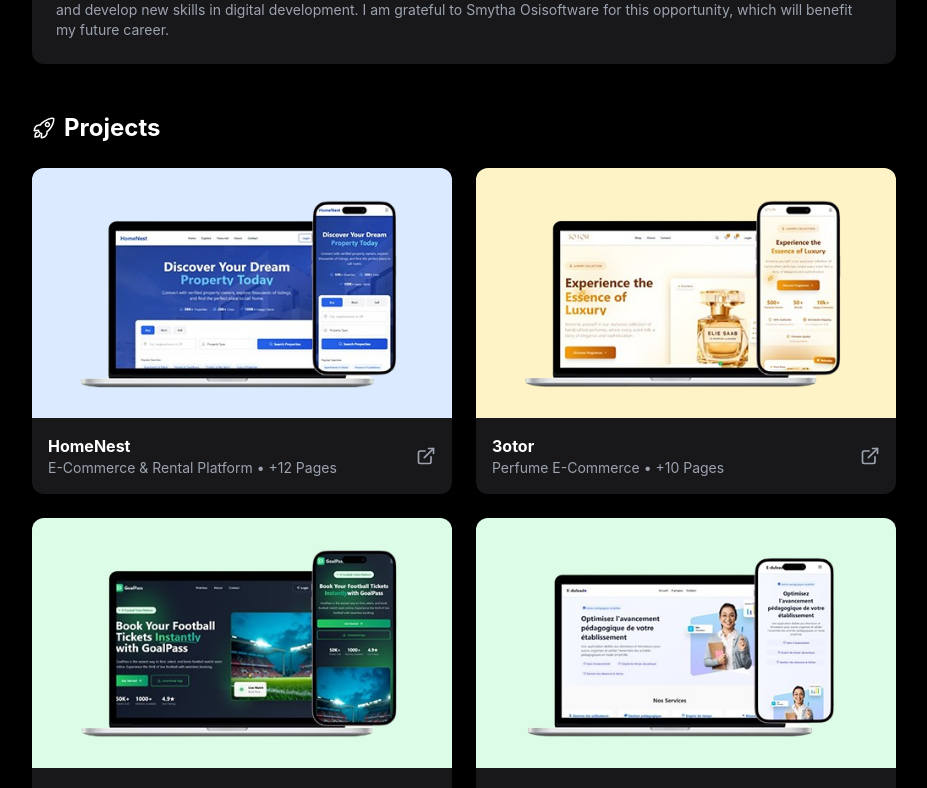
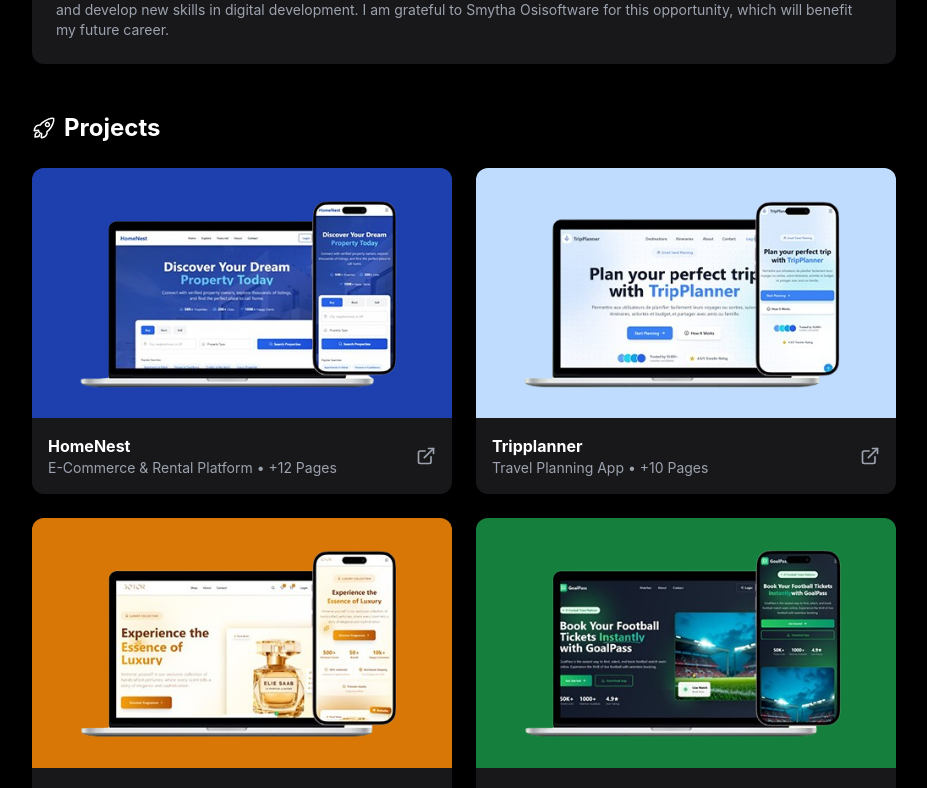
Before and after one commit to Zakroun/zakaryaerouane, a React (Create React App) app: page / in a window 1280 px wide. Shown: the part 1084-1872 px from the top of the page, without its empty margins (336-1263 px from the left). Built offline with nearby package versions, Linux system fonts and the light colour scheme.

Commit message:
update resume and profile section please

```diff
--- a/src/data/data.js
+++ b/src/data/data.js
@@ -31,52 +31,64 @@ export const projects = [
     category: "E-Commerce & Rental Platform",
     image: "images/homenest.png",
     pages: "+12 Pages",
-    color: "bg-blue-100",
-    desc: "Plateforme complète pour vendre, acheter et louer des biens immobiliers avec espace admin et dashboard utilisateur.",
+    color: "bg-blue-800",
+    desc: "A complete platform to sell, buy, and rent real estate properties, with admin panel and user dashboard.",
+  },
+  {
+    name: "Tripplanner",
+    category: "Travel Planning App",
+    image: "images/tripplanner.png",
+    pages: "+10 Pages",
+    color: "bg-blue-200",
+    desc: "A web application for planning trips with personalized itineraries, booking management, and interactive dashboard.",
   },
   {
     name: "3otor",
     category: "Perfume E-Commerce",
     image: "images/3otorperfum.png",
     pages: "+10 Pages",
-    color: "bg-amber-100",
-    desc: "Boutique en ligne spécialisée dans la vente de parfums avec gestion de stock, panier, commandes et dashboard admin.",
+    color: "bg-amber-600",
+    desc: "Online store specialized in selling perfumes with stock management, cart, orders, and admin dashboard.",
   },
   {
     name: "GoalPass",
     category: "Match Ticketing System",
     image: "images/goalpass.png",
     pages: "+10 Pages",
-    color: "bg-green-100",
-    desc: "Plateforme pour acheter des tickets de matchs, avec authentification, paiement et dashboard admin & utilisateur.",
+    color: "bg-green-700",
+    desc: "Platform to purchase match tickets, featuring authentication, payment, and admin & user dashboards.",
   },
   {
     name: "Edulead",
     category: "Education Platform",
     image: "images/edulead.png",
     pages: "+12 Pages",
-    color: "bg-green-100",
+    color: "bg-blue-200",
+    desc: "An online education platform with courses, quizzes, and a management dashboard for students and instructors.",
   },
   {
     name: "Unicomnova AI",
     category: "AI Chatbot",
     image: "images/unicomnova.png",
     pages: "+7 Pages",
-    color: "bg-blue-100",
+    color: "bg-gray-100",
+    desc: "AI-powered chatbot platform for customer support, with admin dashboard and analytics.",
   },
   {
     name: "Homixstore",
     category: "E-Commerce Store",
     image: "images/homixstore.png",
     pages: "+15 Pages",
-    color: "bg-orange-100",
+    color: "bg-orange-500",
+    desc: "Complete e-commerce store for various products, including shopping cart, payment, and admin panel.",
   },
   {
     name: "DocsAura",
     category: "Healthcare Appointment Platform",
     image: "images/docsaura.png",
     pages: "+20 Pages",
-    color: "bg-cyan-100",
+    color: "bg-cyan-200",
+    desc: "Healthcare platform to book appointments with doctors, manage schedules, and access patient dashboards.",
   },
 ];
 
--- a/src/main/Portfolio.jsx
+++ b/src/main/Portfolio.jsx
@@ -47,8 +47,8 @@ const Portfolio = () => {
   const [isDeleting, setIsDeleting] = useState(false);
   const [currentTextIndex, setCurrentTextIndex] = useState(0);
   const texts = [
+    "Full Stack Developer.",
     "I build modern, scalable web apps with clean, efficient code.",
-    "Full Stack Developer.",
   ];
 
   useEffect(() => {
@@ -138,11 +138,13 @@ const Portfolio = () => {
         >
           {/* Profile Card */}
           <div className="rounded-2xl text-center p-6 mb-6">
-            <img
-              src="images/zakaryaerouane.jpg"
-              alt="zakaryae rouane"
-              className="w-full h-64 object-cover rounded-xl mb-4"
-            />
+            <div className="flex justify-center">
+              <img
+                src="images/zakaryaerouane.jpg"
+                alt="Zakaryae Rouane"
+                className="w-60 h-64 object-cover rounded-xl mb-4"
+              />
+            </div>
             <div className="flex justify-center">
               <div className="flex items-center gap-2 mb-2">
                 <RiRadioButtonLine size={15} className="text-green-500" />
@@ -151,7 +153,7 @@ const Portfolio = () => {
                 </span>
               </div>
             </div>
-            <h2 className="text-xl font-bold">Zakaryae rouane</h2>
+            <h2 className="text-xl font-bold">Zakaryae Rouane</h2>
           </div>
 
           {/* Action Buttons */}
@@ -231,7 +233,9 @@ const Portfolio = () => {
                     isDark ? "bg-zinc-900" : "bg-white"
                   } p-5 rounded-xl text-center`}
                 >
-                  <div className="text-2xl text-green-500 font-bold mb-1">{stat.value}</div>
+                  <div className="text-2xl text-green-500 font-bold mb-1">
+                    {stat.value}
+                  </div>
                   <div className="text-xs text-gray-400">{stat.label}</div>
                 </div>
               ))}
@@ -327,7 +331,8 @@ const Portfolio = () => {
                     : "bg-white hover:bg-gray-100"
                 } py-3 rounded-xl font-medium transition-colors`}
               >
-                Load More ({projects.length - visibleProjectsCount} more projects)
+                Load More ({projects.length - visibleProjectsCount} more
+                projects)
               </button>
             )}
           </section>
```
Also changed, not shown: public/images/tripplanner.png (added), public/images/unicomnova.png.
